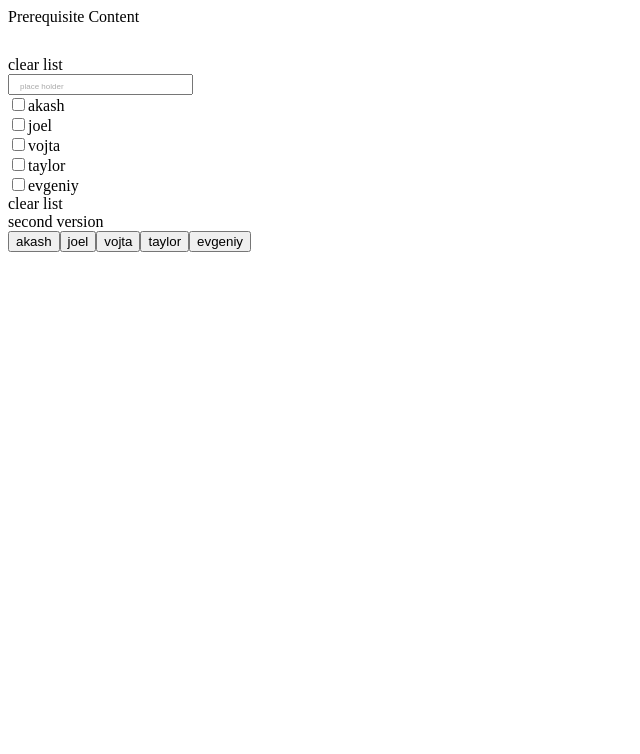
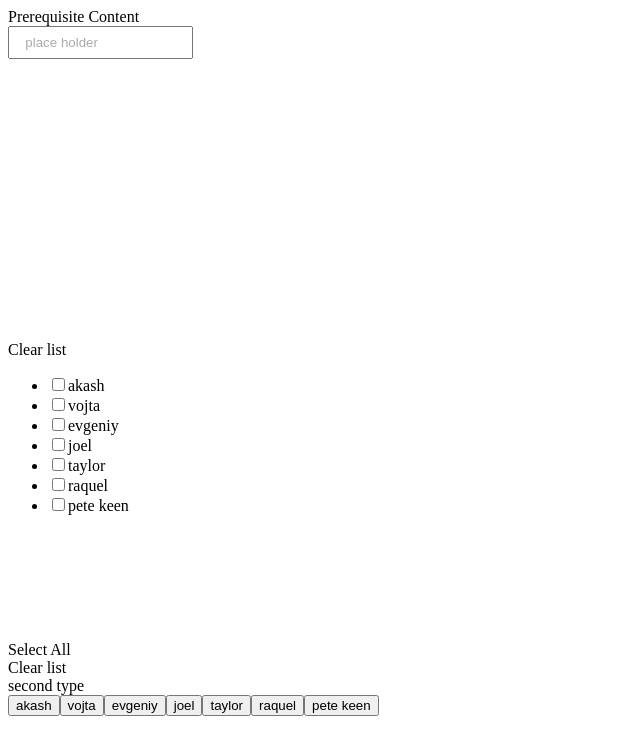
Before and after one commit to eggheadio/egghead-list-multiselect, a React app: page / in a window 1280 px wide. Shown: the top 754 px of the page, without its empty margins (0-640 px from the left). Built offline with nearby package versions, Linux system fonts and the light colour scheme.

Commit message:
fix layout and sync issues

```diff
--- a/src/components/react-list/index.js
+++ b/src/components/react-list/index.js
@@ -1,4 +1,4 @@
-import React, { Component, Fragment, Children } from 'react'
+import React, { Component, Fragment } from 'react'
 import PropTypes from 'prop-types'
 import { isFunction } from "lodash";
 
@@ -42,29 +42,39 @@ export default class List extends Component {
         return true;
     }
 
-
-
     select = (obj) => {
         // check if the selection exists in the selectionList
         // if it exists then add it to the selected List
-        if (this.state.selectionList.indexOf(obj) >= 0) {
+        if (this.state.selectionList.indexOf(obj) >= 0 && this.state.selected.indexOf(obj) < 0) {
             this.setState({
                 selected: [...this.state.selected, obj]
             });
         }
     }
+    selectAll = () => {
+        // check if the selection exists in the selectionList
+        // if it exists then add it to the selected List
+        this.setState({
+            selected: [...this.state.selectionList]
+        });
+    }
 
-    remove = (obj, index) => {
+    remove = (obj) => {
         // check if the selection exists in the selected list
         // if it exists then remove it from selected
         const indexInSelected = this.state.selected.indexOf(obj);
         if (indexInSelected >= 0) {
-            const frontArrayPart = this.state.selected.slice(0, index)
-            const backArrayPart = this.state.selected.slice(index + 1, this.state.selected.length)
+            const frontArrayPart = this.state.selected.slice(0, indexInSelected)
+            const backArrayPart = this.state.selected.slice(indexInSelected + 1, this.state.selected.length)
             this.setState({
                 selected: [...frontArrayPart, ...backArrayPart]
             });
         }
+    }
+    removeAll = () => {
+        this.setState({
+            selected: []
+        });
     }
 
 
@@ -78,13 +88,13 @@ export default class List extends Component {
 
         let renderFn = render;
 
-        if( children && isFunction(children)){
+        if (children && isFunction(children)) {
             renderFn = children;
         }
 
         return (
             <Fragment>
-                {renderFn(this.state.selectionList, this.state.selected, this.select, this.remove)}
+                {renderFn(this.state.selectionList, this.state.selected, this.select, this.selectAll, this.remove, this.removeAll)}
             </Fragment>
         )
     }
--- a/src/screens/LessonSelector.js
+++ b/src/screens/LessonSelector.js
@@ -1,22 +1,23 @@
 import React, { Component, Fragment } from 'react'
 import List from "components/react-list";
-import { isFunction } from "lodash";
 import { css } from "glamor"
 
-
-const box = css({
-    height: "16px",
-    width: "16px"
+const scrollSectionStyle = css({
+    height: "250px",
+    maxHeight: "250px",
+    overflowY: "auto"
 })
 
-const rowHeight = css({
-    height: "3em"
+const lastChildStyle = css({
+    "&:last-child": {
+        borderBottomWidth: "0px"
+    }
 })
 
-const placeHolderStyle = css({
+const inputStyle = css({
+    height: "2em",
     "::placeholder": {
         color: "#aaa",
-        fontSize: ".6em",
         paddingLeft: "1em",
         alignItem: "center",
         display: "flex"
@@ -26,18 +27,17 @@ const placeHolderStyle = css({
 export default class LessonSelector extends Component {
 
     state = {
-        lessonList: ["akash", "joel", "vojta", "taylor", "evgeniy"]
+        lessonList: ["akash", "vojta", "evgeniy", "joel", "taylor", "raquel", "pete keen"]
     }
 
-    checkboxChanged = (event, object, index, select, remove) => {
+    checkboxChanged = (event, object, select, remove) => {
         console.log(event.target.checked);
         if (event.target.checked === true) {
             select(object)
         } else {
-            remove(object, index)
+            remove(object)
         }
     }
-
 
     render() {
 
@@ -46,57 +46,56 @@ export default class LessonSelector extends Component {
                 <List
                     selectionList={this.state.lessonList}
                     render={
-                        (selectionList, selected, select, remove) => {
-
+                        (selectionList, selected, select, selectAll, remove, removeAll) => {
                             return (
-
-                                <div className="bg-white br2 shadow-1 flex w-100">
-
-                                    <div className="flex flex-column br bw1 b--black-10 w-50">
-                                        <div
-                                            className="flex items-center pa3 f3 black avenir bb bw1 b--black-10"
-                                            {...rowHeight}>
-                                            Prerequisite Content
-                                            </div>
-                                        {
-                                            selected.map((item, i) =>
-                                                <div className="bb bw1 b--black-10 pa3 flex items-cneter"
-                                                    key={i}>
-                                                    <div className="dib ba bw1 b--blue br2 bg-light-blue" onClick={() => { remove(item, i) }} {...box}>
-
-                                                    </div>
-                                                    <span className="pl3">{item}</span>
-                                                </div>)
-                                        }
-                                        <div className="items-bottom pv4 ph3">
-                                            clear list
-                                    </div>
-                                    </div>
-                                    <div className="flex flex-column bg-light-gray w-50">
-                                        <div className="pa2 bb bw1 b--black-10 items-center">
-                                            <input type="text" className="block ma2 f2 black avenir w-90 br2 ba bw1 b--black-10 flex"
-                                                placeholder="place holder"{...placeHolderStyle} />
+                                <div className="bg-white br2 shadow-1 flex flex-column w-100">
+                                    <div className="flex bb bw1 b--black-10">
+                                        <div className="flex items-center pa3 f4 black avenir w-50  br bw1 b--black-10">
+                                            {"Prerequisite Content"}
                                         </div>
-                                        {
-                                            selectionList.map((item, i) =>
-                                                <div className="bb bw1 b--black-10 pa3"
-                                                    key={i}>
-                                                    <input type="checkbox" onChange={(event) => this.checkboxChanged(event, item, i, select, remove)} />
-                                                    <span className="pl3">{item}</span>
-                                                </div>)
-
-                                        }
-                                        <div className="items-bottom pv4 ph3">
-                                            clear list
-                                    </div>
+                                        <div className="pa2 items-center w-50" >
+                                            <input type="text" className="block ma2 black avenir w-80 br2 ba bw1 b--black-10 flex"
+                                                placeholder="place holder"{...inputStyle} />
+                                        </div>
                                     </div>
 
+                                    <div className="flex flex-row">
+                                        <div className="flex flex-column w-50 br bw1 b--black-10 justify-between">
+                                            <ul className="ma0 pa0" {...scrollSectionStyle}>
+                                                {
+                                                    selected.map((item, i) =>
+                                                        <li className="bb bw1 b--black-10 pa3 flex list"
+                                                            key={i} {...lastChildStyle}>
+                                                            <span className="pl3">{item}</span>
+                                                        </li>)
+                                                }
+                                            </ul>
+                                            <div className="items-bottom pa4 bt bw1 b--black-10">
+                                                <div className="f6" onClick={() => { removeAll() }}> Clear list </div>
+                                            </div>
+                                        </div>
+                                        <div className="flex flex-column bg-light-gray w-50 justify-between">
+                                            <ul {...scrollSectionStyle} className="ma0 pa0">
+                                                {
+                                                    selectionList.map((item, i) =>
+                                                        <li className="bb bw1 b--black-10 pa3 list"
+                                                            key={i} {...lastChildStyle}>
+                                                            <input type="checkbox" onChange={(event) => this.checkboxChanged(event, item, select, remove)} />
+                                                            <span className="pl3">{item}</span>
+                                                        </li>)
+                                                }
+                                            </ul>
+                                            <div className="flex items-bottom pa4 bt bw1 b--black-10 justify-between">
+                                                <div className="f6 self-start" onClick={() => { selectAll() }}> Select All </div>
+                                                <div className="f6 self-end" onClick={() => { removeAll() }}> Clear list </div>
+                                            </div>
+                                        </div>
+                                    </div>
                                 </div>
-                            );
-                        }
-                    } />
+                            )
+                        }} />
 
-                <div className="pa5"> second version</div>
+                <div className="pa5"> second type </div>
                 <List
                     selectionList={this.state.lessonList}>
                     {(selectionList, selected, select, remove) => {
@@ -111,14 +110,13 @@ export default class LessonSelector extends Component {
                             <div>
                                 {
                                     selected.map((item, i) =>
-                                        <button onClick={() => { remove(item, i) }} key={i}> {item} </button>)
+                                        <button onClick={() => { remove(item) }} key={i}> {item} </button>)
                                 }
                             </div>
                         </Fragment>);
                     }
                     }
                 </List>
-            </div>
-        )
+            </div>)
     }
 }
```
